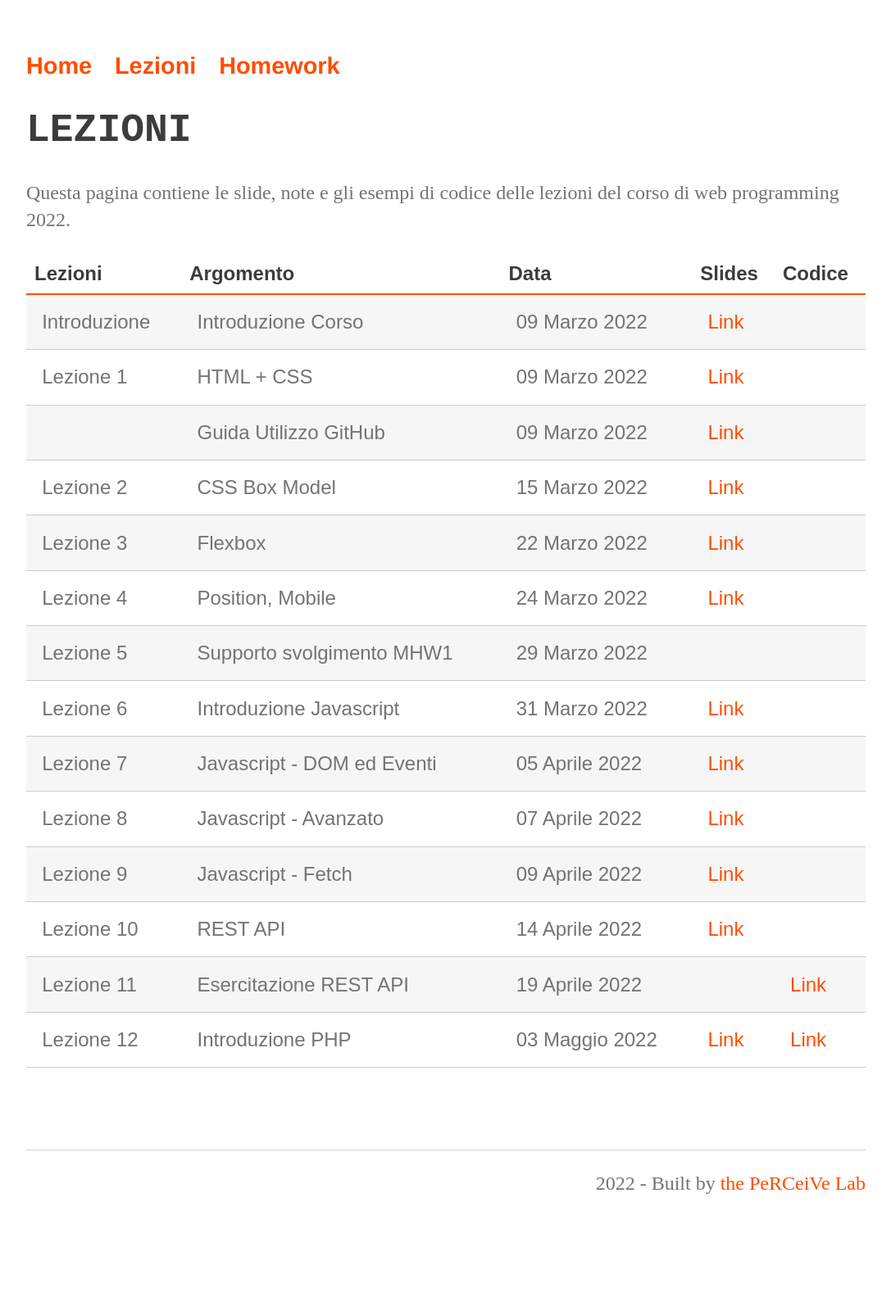
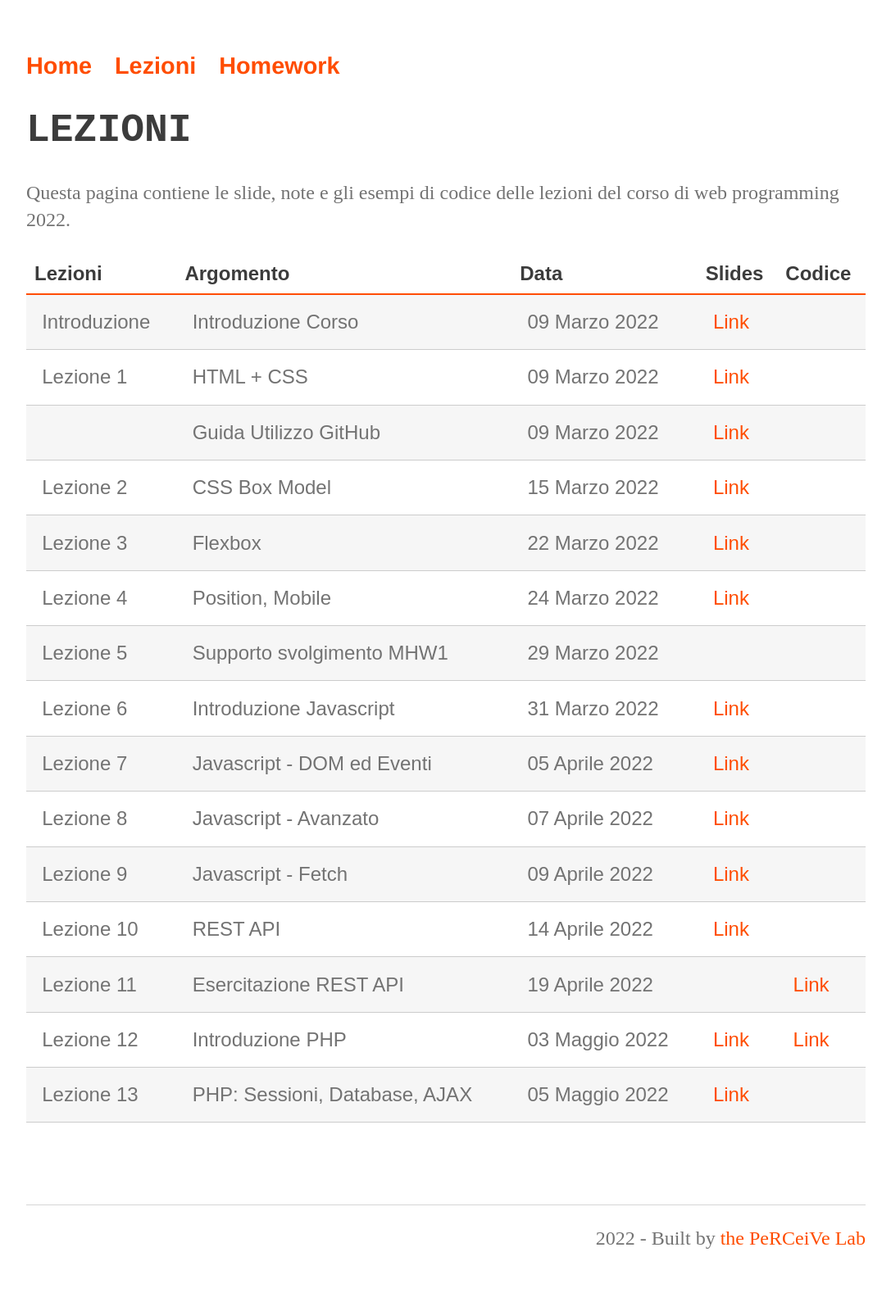
Before and after one commit to perceivelab/database-course, a Jekyll site: the page built from lezioni.md, in a window 1280 px wide. Shown: the whole page at 82% size, without its empty margins (96-1183 px from the left). Built offline with Jekyll 4.4.1, drawn with Linux system fonts in a browser that asks for light colours; our own code applies the rules of GitHub Pages for plain Markdown files; before the commit the page ends 1522 px from its top, so only the background shows below that.

Commit message:
Update lezioni.md

```diff
--- a/lezioni.md
+++ b/lezioni.md
@@ -21,6 +21,8 @@ Questa pagina contiene le slide, note e gli esempi di codice delle lezioni del c
 | Lezione 10  |  REST API                                                | 14 Aprile 2022   | [Link](https://drive.google.com/file/d/1WlqKG1tRm-XBAiWfuhP5-jH0EV9iNCoA/view?usp=sharing)                                      |             |
 | Lezione 11  |  Esercitazione REST API                                                | 19 Aprile 2022   |                      |    [Link](https://studentiunict.sharepoint.com/:u:/s/WebProgramming2022-Esercitazione/EfKoTppb5yhPiq5bhOpxhQEBVo1qXNyjhOrp3Wbvgmew0w?e=jEVGPg)                          |
 | Lezione 12  |  Introduzione PHP                                                | 03 Maggio  2022   | [Link](https://drive.google.com/file/d/19nsemKs2DURwXaTauLqLYQDw7zunwNwl/view?usp=sharing)                                      | [Link](https://drive.google.com/file/d/1bRvoSqpUZCb0xte-0YQlSqjUxjpkhdTl/view?usp=sharing)    |
+| Lezione 13  |  PHP: Sessioni, Database, AJAX                                                | 05 Maggio 2022   | [Link](https://drive.google.com/file/d/1mN3pmgRFRiDfyvgIcUHiJsjJkgcaronG/view?usp=sharing)                                      |             |
+
 
 
 
```
